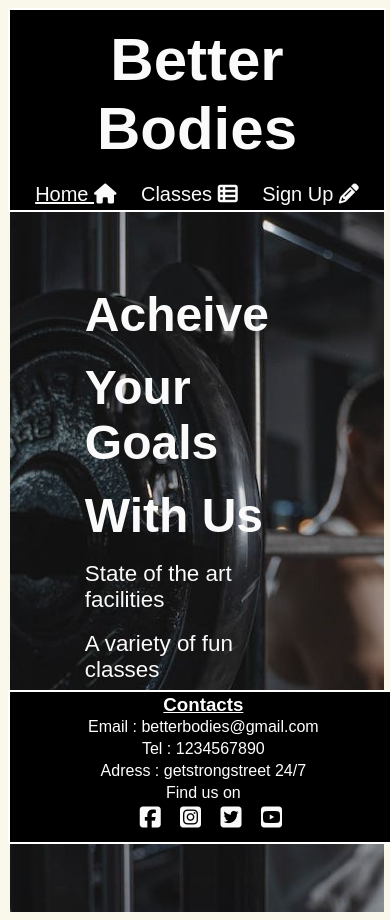
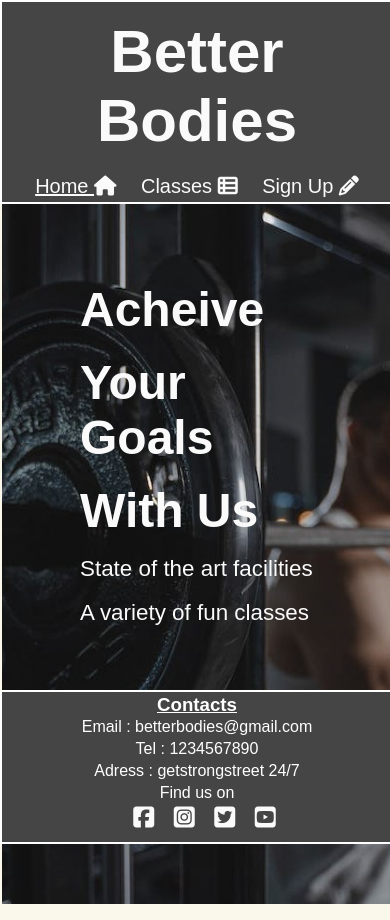
Before and after one commit to JustinFourie1993/Better-Bodies, a plain HTML site: page index.html in a window 390 px wide. Drawn offline with Linux system fonts and the light colour scheme.

Commit message:
change header and footer color, style footer, style main text for responsive design

```diff
--- a/assets/css/style.css
+++ b/assets/css/style.css
@@ -1,6 +1,7 @@
 body {
     font-family: Arial, Helvetica, sans-serif;
     background-color: rgba(207, 181, 59, 0.1);
+    margin: 0;
 }
 
 /* header */
@@ -11,7 +12,7 @@ body {
 
 header {
     width: 100%;
-    background-color: black;
+    background-color: #454545;
     color: #fafafa;
     height: 150px;
     margin: 0;
@@ -47,15 +48,13 @@ h1 {
 /* footer */
 
 footer {
-    width: 99.15%;
-    background-color: black;
+    width: 100%;
+    background-color: #454545;
     color: white;
     height: 150px;
     text-align: center;
     position: fixed;
     bottom: 0;
-
-
 }
 
 footer>p {
```
